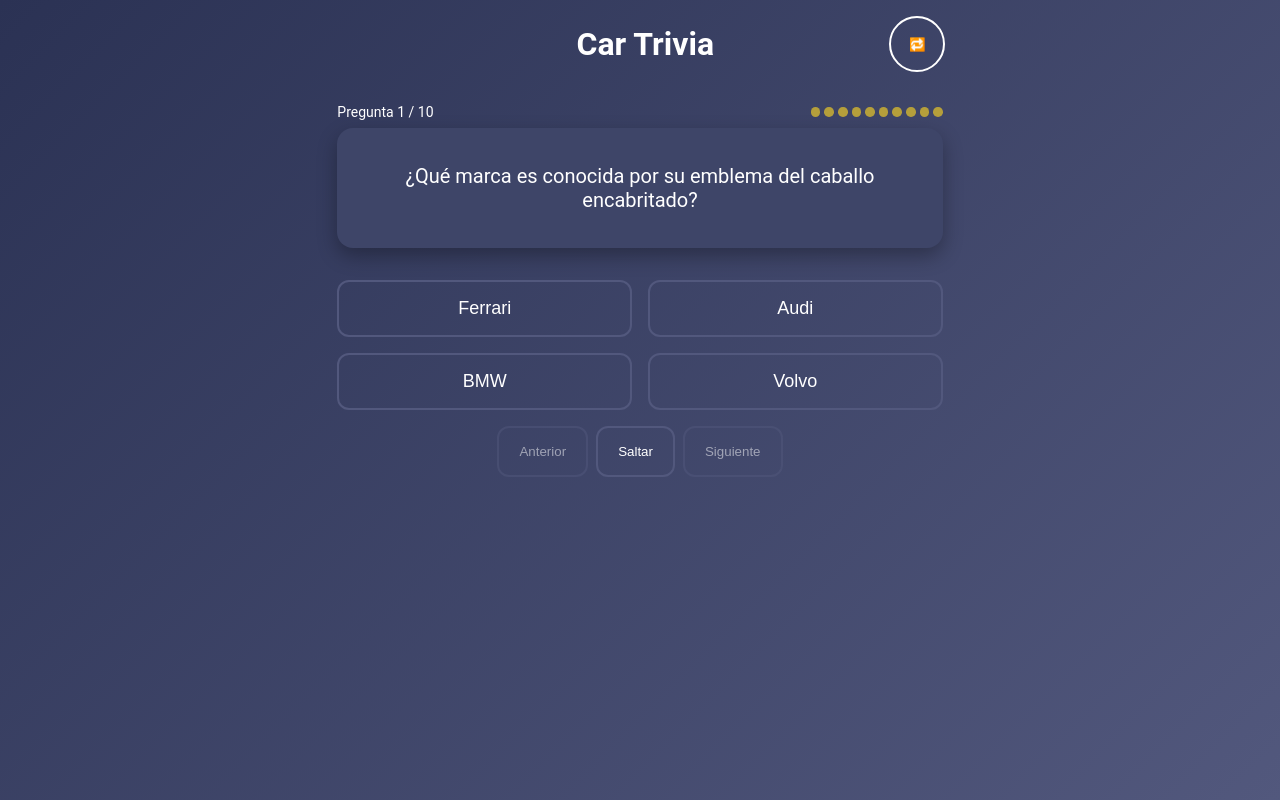
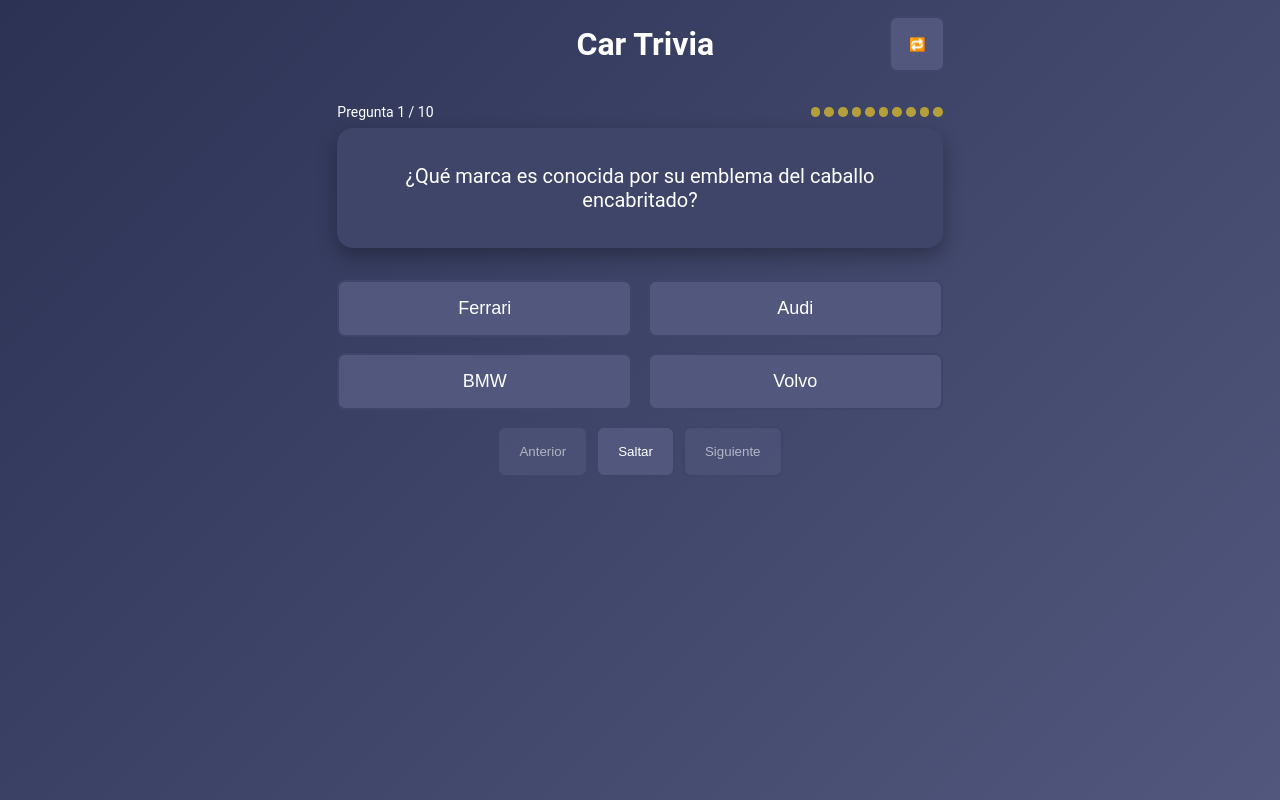
Before and after one commit to AlexanderHB2022/Car-Trivia, a React (Vite) app: page / in a window 1280 px wide. Built offline with nearby package versions, Linux system fonts and the light colour scheme.

Commit message:
style: unify button appearance

```diff
--- a/src/theme.css
+++ b/src/theme.css
@@ -23,6 +23,35 @@
   align-items: center;
   min-height: 100vh;
   margin: 0;
+}
+
+button {
+  background: var(--color3);
+  color: var(--text-color);
+  border: 2px solid var(--color2);
+  border-radius: 8px;
+  cursor: pointer;
+  transition: background-color 180ms ease, box-shadow 180ms ease,
+    transform 180ms ease;
+}
+
+button:hover:not(:disabled) {
+  background: var(--color2);
+  box-shadow: 0 4px 10px rgba(0, 0, 0, 0.2);
+}
+
+button:active:not(:disabled) {
+  transform: scale(0.97);
+}
+
+button:focus-visible {
+  outline: 2px solid var(--accent, var(--text-color));
+  outline-offset: 2px;
+}
+
+button:disabled {
+  opacity: 0.6;
+  cursor: default;
 }
 .game-container {
   display: flex;
@@ -56,22 +85,7 @@
   display: inline-flex;
   align-items: center;
   justify-content: center;
-  background: transparent;
-  border: 2px solid var(--text-color);
-  border-radius: 50%;
-  color: var(--text-color);
-  cursor: pointer;
-  transition: background-color 180ms ease, transform 180ms ease;
-}
-
-.top-bar-action:hover,
-.top-bar-action:focus-visible {
-  background: rgba(255, 255, 255, 0.1);
-}
-
-.top-bar-action:focus-visible {
-  outline: 2px solid var(--accent, var(--text-color));
-  outline-offset: 2px;
+  padding: 0;
 }
 .message {
   min-height: 1.5rem;
@@ -187,47 +201,15 @@
 }
 
 .result-modal .restart-btn {
-  background: var(--correct);
-  color: #fff;
-  border: 2px solid #fff;
   padding: 0.5rem 1rem;
-  border-radius: 10px;
   font-weight: bold;
   margin: 1rem auto 0;
-  cursor: pointer;
   display: block;
 }
 
-.result-modal .restart-btn:hover {
-  filter: brightness(0.9);
-}
-
 .give-up-btn {
-  background-color: var(--color3);
-  color: var(--text-color);
-  border: none;
   padding: 0.4rem 0.8rem;
-  border-radius: 4px;
-  cursor: pointer;
   margin-left: 0.5rem;
-}
-
-.give-up-btn:hover:not(:disabled) {
-  filter: brightness(1.1);
-}
-
-.give-up-btn:active {
-  filter: brightness(0.9);
-}
-
-.give-up-btn:focus {
-  outline: 2px solid var(--text-color);
-  outline-offset: 2px;
-}
-
-.give-up-btn:disabled {
-  opacity: 0.5;
-  cursor: default;
 }
 
 /* --- New Utility Classes and Animations --- */
@@ -341,35 +323,9 @@
 }
 
 .option-btn {
-  background: transparent;
-  color: var(--text-color);
-  border: 2px solid var(--color3);
-  border-radius: 12px;
   padding: clamp(0.75rem, 2vw, 1rem);
   font-size: clamp(1rem, 2.5vw, 1.125rem);
-  cursor: pointer;
   min-height: 3rem;
-  transition: background-color 180ms ease, box-shadow 180ms ease,
-    transform 180ms ease;
-}
-
-.option-btn:hover:not(:disabled) {
-  background: var(--color2);
-  box-shadow: 0 4px 10px rgba(0, 0, 0, 0.2);
-}
-
-.option-btn:active:not(:disabled) {
-  transform: scale(0.97);
-}
-
-.option-btn:focus-visible {
-  outline: 2px solid var(--accent, var(--text-color));
-  outline-offset: 2px;
-}
-
-.option-btn:disabled {
-  opacity: 0.6;
-  cursor: default;
 }
 
 .option-btn.is-correct {
@@ -388,34 +344,8 @@
 }
 
 .nav-btn {
-  background: transparent;
-  color: var(--text-color);
-  border: 2px solid var(--color3);
-  border-radius: 12px;
   padding: clamp(0.75rem, 2vw, 1rem) 1.25rem;
   min-height: 3rem;
-  cursor: pointer;
-  transition: background-color 180ms ease, box-shadow 180ms ease,
-    transform 180ms ease;
-}
-
-.nav-btn:hover:not(:disabled) {
-  background: var(--color2);
-  box-shadow: 0 4px 10px rgba(0, 0, 0, 0.2);
-}
-
-.nav-btn:active:not(:disabled) {
-  transform: scale(0.97);
-}
-
-.nav-btn:focus-visible {
-  outline: 2px solid var(--accent, var(--text-color));
-  outline-offset: 2px;
-}
-
-.nav-btn:disabled {
-  opacity: 0.5;
-  cursor: default;
 }
 
 .result-modal {
```
